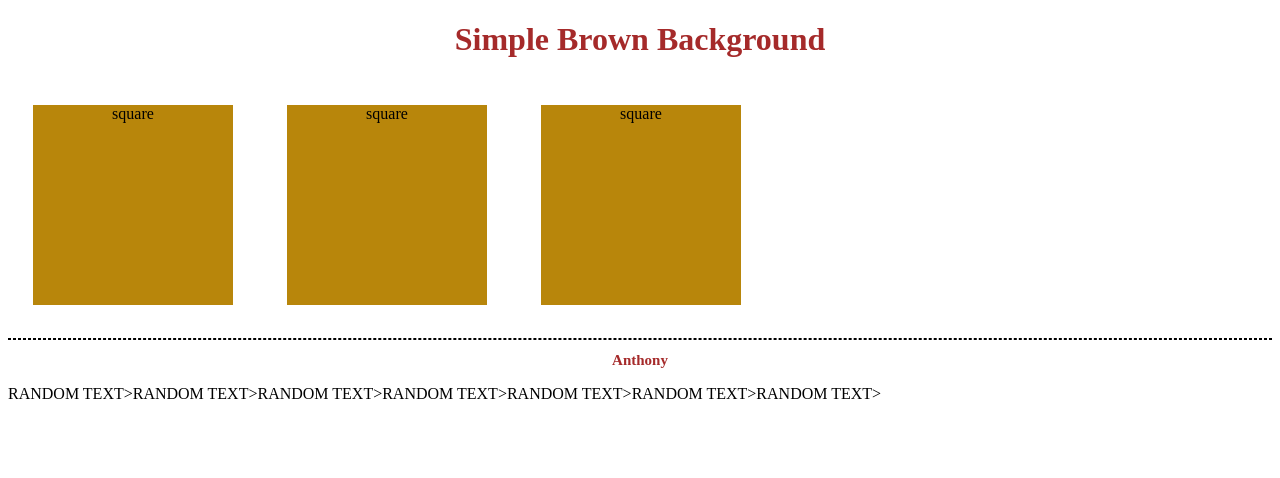
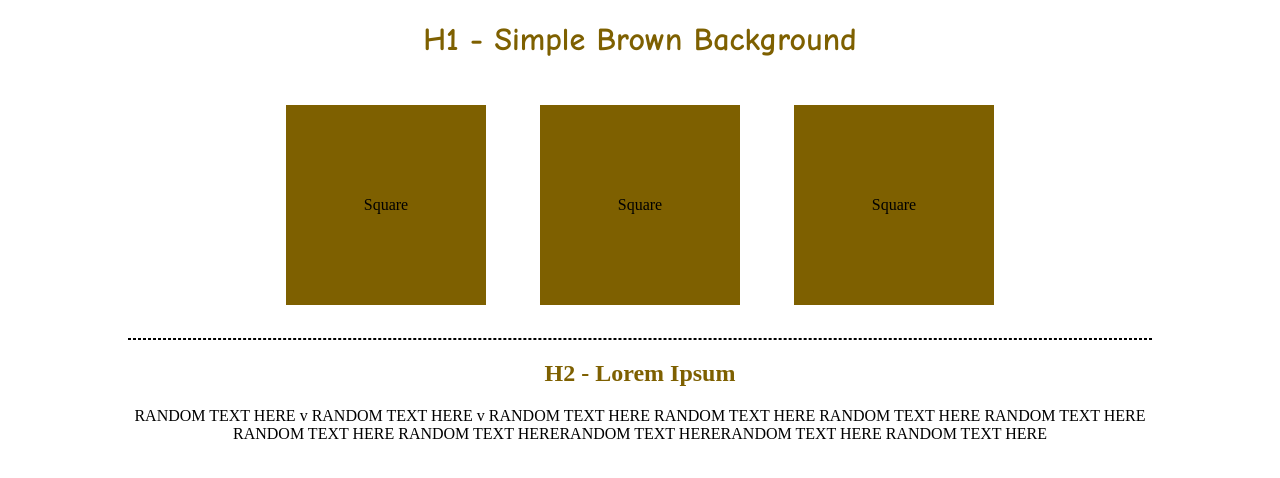
Before and after one commit to Anthonyelice/WebPrograming_Group1, a plain HTML site: page index.html in a window 1280 px wide. Drawn offline with Linux system fonts and the light colour scheme.

Commit message:
Started week 3

```diff
--- a/index.html
+++ b/index.html
@@ -3,24 +3,55 @@
 
 <head>
     <title>Page Title</title>
-
 </head>
 
-<body>
+<Style>
+.header-brown {
+    Font-family: Comic Sans MS;
+    Color: #7e6000;
+}
+.square {
+    width: 200px;
+                    height: 200px;
+                    margin: 25px;
+                    display: inline-block;
+                    line-height: 200px;
+                    background-color: #7E6000;
+}
 
-    <h1>
-        <h1 style="color:brown;text-align: center">Simple Brown Background</h1>
-        <div style="width:200px;background-color:darkgoldenrod;height: 200px; margin: 25px;display:inline-block;text-align: center;">square</div>
+</Style>
 
 
-        <div style="width:200px;background-color:darkgoldenrod;height: 200px; margin: 25px;display:inline-block;text-align: center">square</div>
+<body style="margin: 0 10%; text-align: center;">
+    <h1 style="
+     font-family: Comic Sans MS;
+     color: #7E6000;">
+        H1 - Simple Brown Background
+    </h1>
+
+    <div>
+
+        <div class="square">
+            Square
+
+        </div>
+        <div class="square">
+
+            Square
+        </div>
+        <div class="square">
+
+            Square
+        </div>
+    </div>
 
 
-        <div style="width:200px;background-color:darkgoldenrod;height: 200px; margin: 25px;display:inline-block;text-align: center;">square</div>
-        <hr style="border-style: dashed" />
-        <h2 style="color:brown;font-size: 15px;text-align: center">Anthony</h2>
-        <p> RANDOM TEXT>RANDOM TEXT>RANDOM TEXT>RANDOM TEXT>RANDOM TEXT>RANDOM TEXT>RANDOM TEXT>
 
+
+    <hr style="border: dashed 1.5px black;" />
+    <h2 style="color: #7E6000;">H2 - Lorem Ipsum</h2>
+    <p>RANDOM TEXT HERE v RANDOM TEXT HERE v RANDOM TEXT HERE RANDOM TEXT HERE RANDOM TEXT HERE RANDOM TEXT HERE RANDOM
+        TEXT HERE RANDOM TEXT HERERANDOM TEXT HERERANDOM TEXT HERE RANDOM TEXT HERE</p>
 </body>
 
 </html>
```
Also changed, not shown: Week3/BasicWebsite.html (added, +38 -0 lines).
